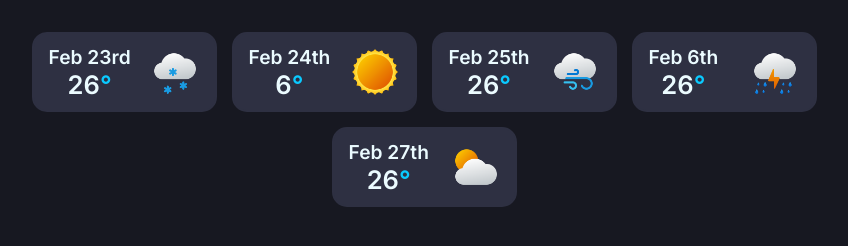
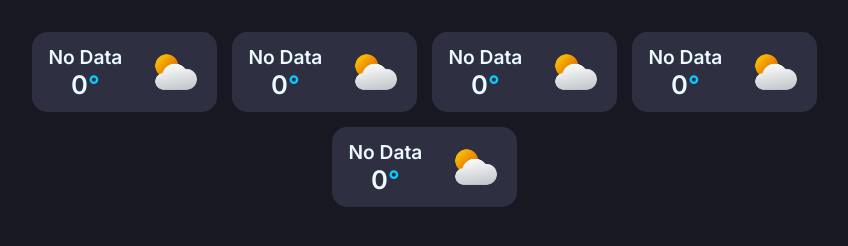
Before and after one commit to Rafael1268/odin-weather-app, a website built with webpack: page src/template.html in a window 1280 px wide. Shown: the part 430-676 px from the top of the page, without its empty margins (216-1064 px from the left). Built offline with nearby package versions, Linux system fonts and the light colour scheme; files whose address does not match are found by name.

```diff
--- a/src/template.html
+++ b/src/template.html
@@ -88,36 +88,36 @@
     <div class="daySelection">
       <button class="daySelect" id="day1">
         <div>
-          <h1>Feb 23rd</h1>
-          <h2>26<span>&#176;</span></h2>
+          <h1>No Data</h1>
+          <h2>0<span>&#176;</span></h2>
         </div>
-        <img src="img/Snow.png" alt="Snow">
+        <img src="img/Clouds.png" alt="Snow">
       </button>
       <button class="daySelect" id="day2">
         <div>
-          <h1>Feb 24th</h1>
-          <h2>6<span>&#176;</span></h2>
+          <h1>No Data</h1>
+          <h2>0<span>&#176;</span></h2>
         </div>
-        <img src="img/Clear.png" alt="Snow">
+        <img src="img/Clouds.png" alt="Snow">
       </button>
       <button class="daySelect" id="day3">
         <div>
-          <h1>Feb 25th</h1>
-          <h2>26<span>&#176;</span></h2>
+          <h1>No Data</h1>
+          <h2>0<span>&#176;</span></h2>
         </div>
-        <img src="img/Atmosphere.png" alt="Snow">
+        <img src="img/Clouds.png" alt="Snow">
       </button>
       <button class="daySelect" id="day4">
         <div>
-          <h1>Feb 6th</h1>
-          <h2>26<span>&#176;</span></h2>
+          <h1>No Data</h1>
+          <h2>0<span>&#176;</span></h2>
         </div>
-        <img src="img/Thunderstorm.png" alt="Snow">
+        <img src="img/Clouds.png" alt="Snow">
       </button>
       <button class="daySelect" id="day5">
         <div>
-          <h1>Feb 27th</h1>
-          <h2>26<span>&#176;</span></h2>
+          <h1>No Data</h1>
+          <h2>0<span>&#176;</span></h2>
         </div>
         <img src="img/Clouds.png" alt="Snow">
       </button>
```
